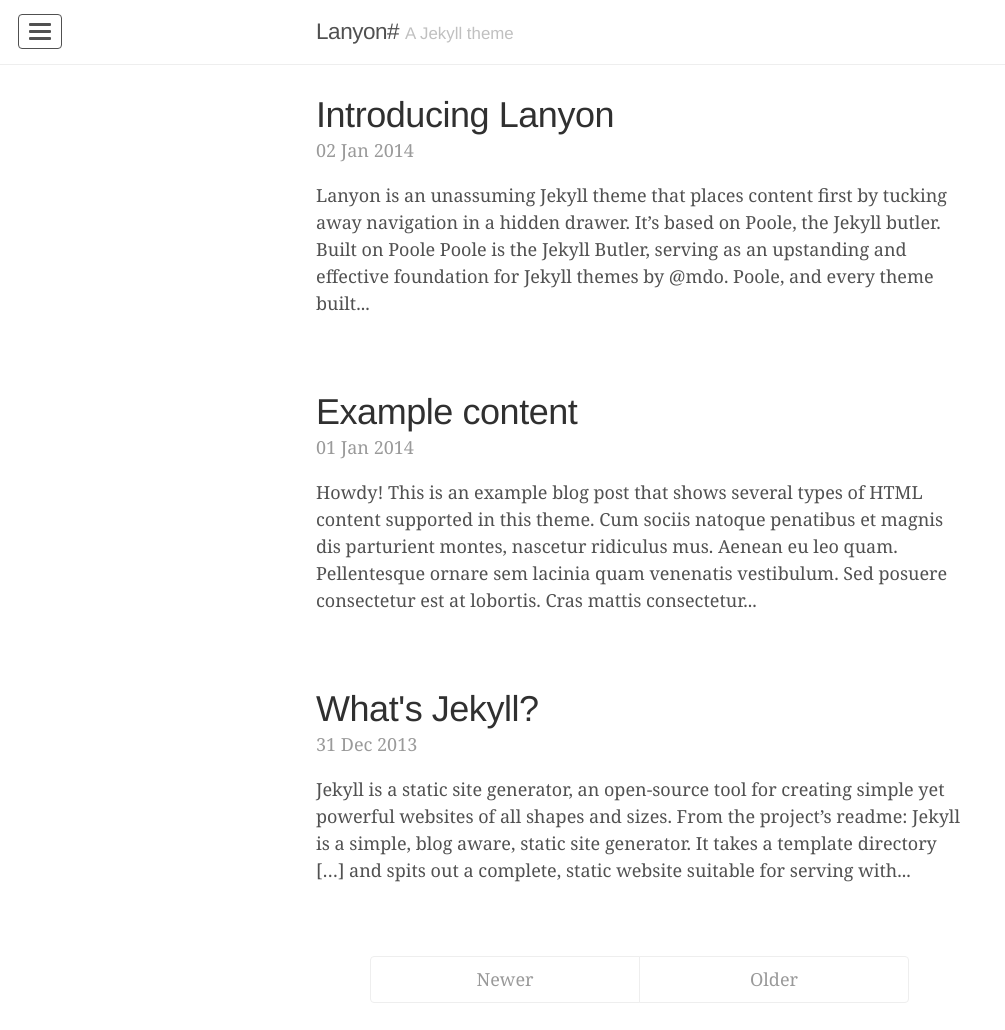
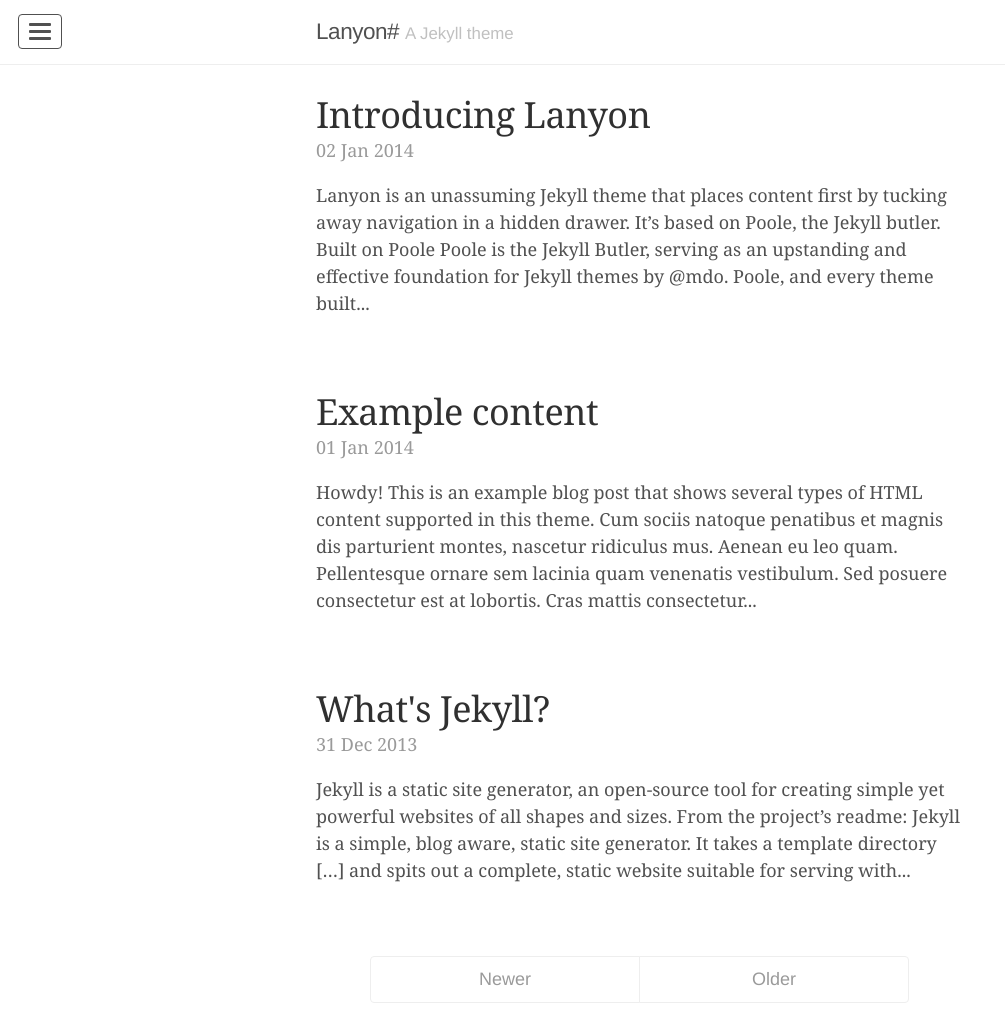
Before and after one commit to skylerlee/codelet, a Jekyll site: the page built from index.html, in a window 1280 px wide. Shown: the whole page, without its empty margins (0-1005 px from the left). Built offline with Jekyll 4.4.1, drawn with Linux system fonts in a browser that asks for light colours; the list of posts is cut into pages by our own code.

Commit message:
Update font family

```diff
--- a/assets/css/lanyon.css
+++ b/assets/css/lanyon.css
@@ -39,7 +39,7 @@
 }
 
 html {
-  font-family: "PT Serif", Georgia, "Times New Roman", serif;
+  font-family: "Helvetica Neue", Helvetica, Arial, Roboto, "PingFang SC", "Microsoft YaHei", "WenQuanYi Micro Hei", sans-serif;
 }
 @media (min-width: 48rem) {
   html {
@@ -48,7 +48,6 @@
 }
 
 h1, h2, h3, h4, h5, h6 {
-  font-family: "PT Sans", Helvetica, Arial, sans-serif;
   font-weight: 400;
   color: #313131;
   letter-spacing: -.025rem;
@@ -277,6 +276,7 @@
 .page,
 .post {
   margin-bottom: 4em;
+  font-family: Georgia, Times, "Times New Roman", "Droid Serif", serif;
 }
 
 /* Blog post or page title */
```
